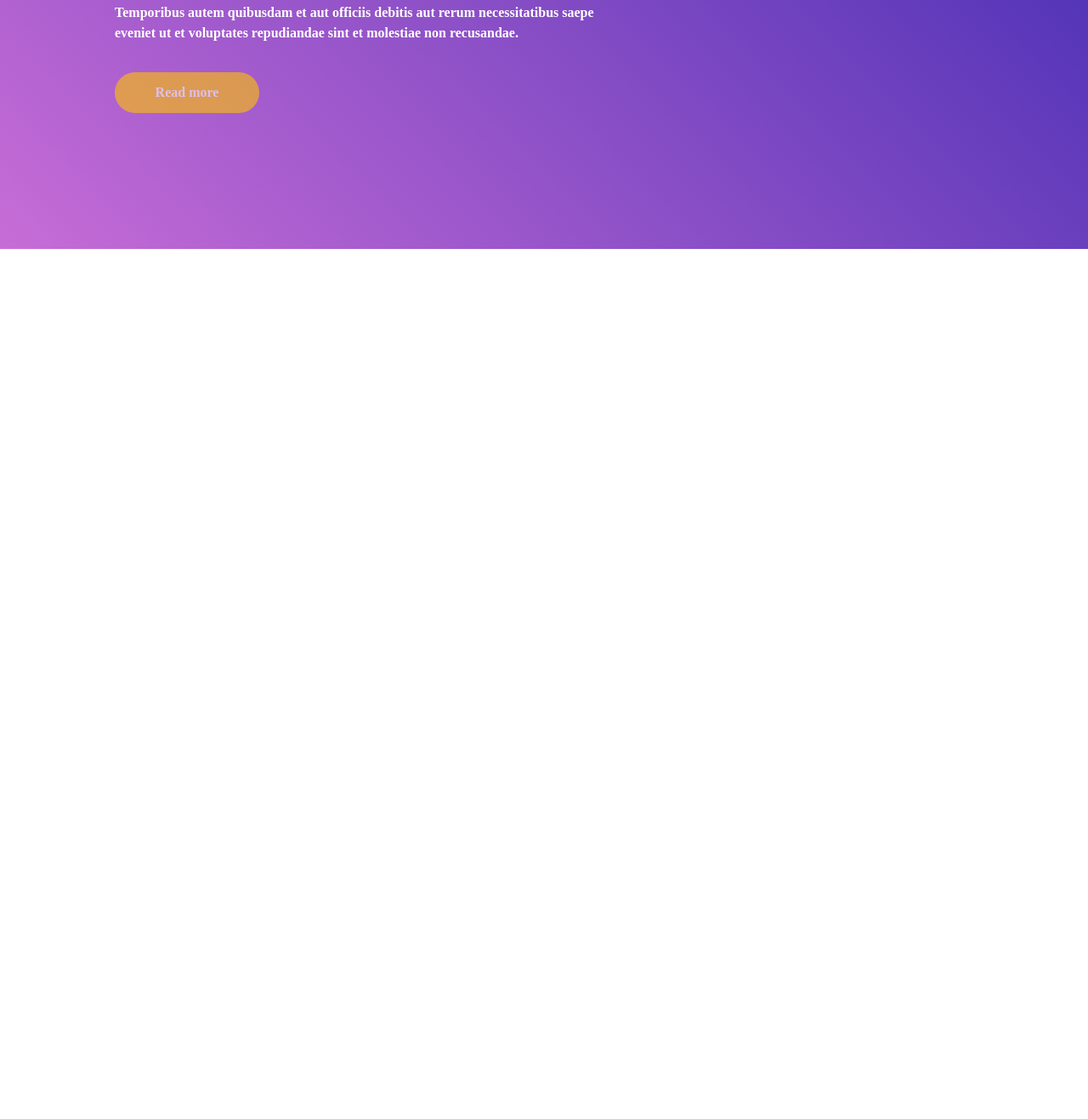
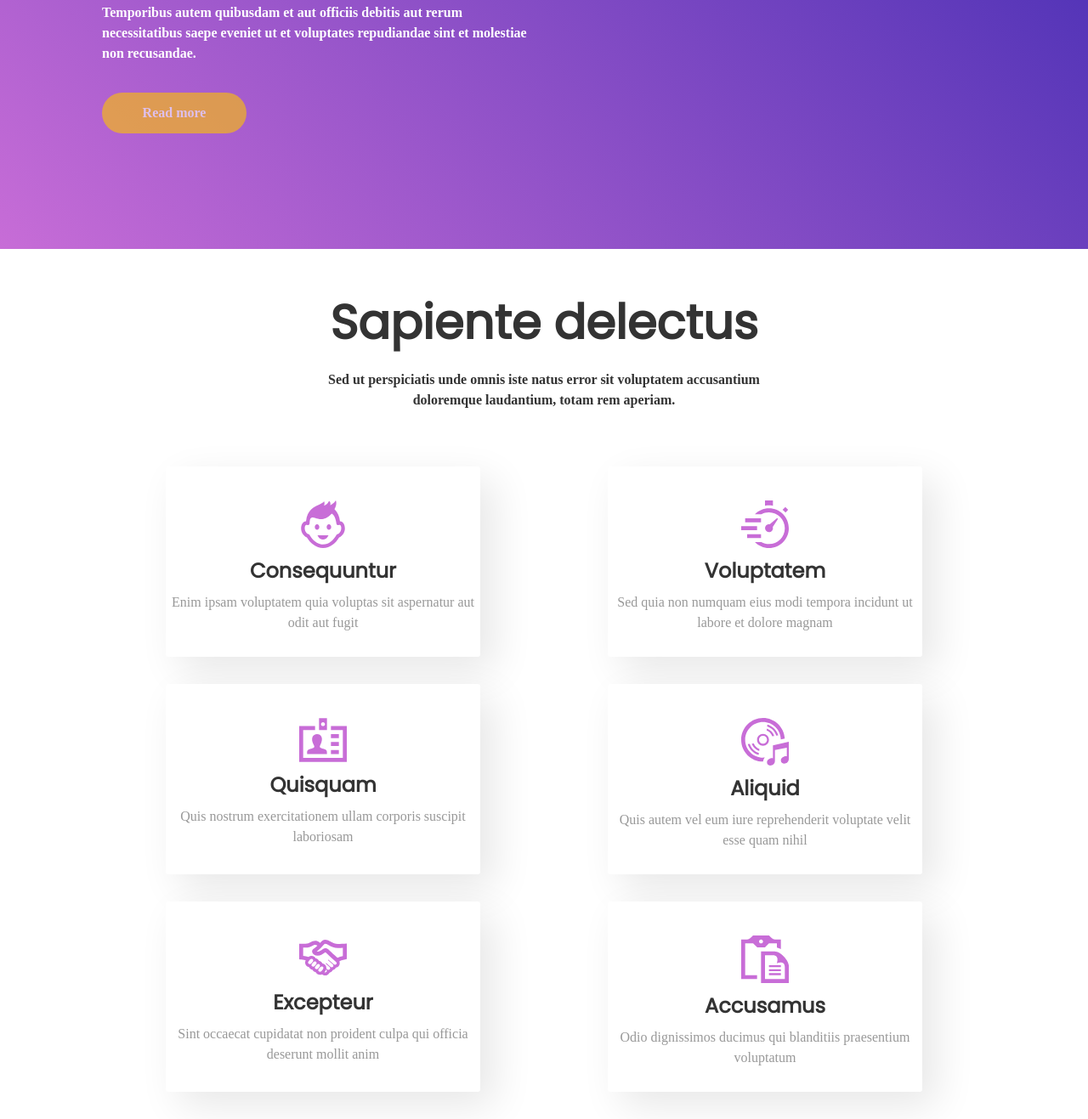
Before and after one commit to Git-DmR/project_3, a plain HTML site: page index.html in a window 1280 px wide. Shown: the part 475-1792 px from the top of the page at 85% size. Before the commit the page ends 800 px from the top, so only its background shows below. Drawn offline with Linux system fonts and the light colour scheme; a web font is replaced by a local one.

Commit message:
DEV: add second page

```diff
--- a/css/fonts-style.css
+++ b/css/fonts-style.css
@@ -12,6 +12,15 @@ h1 {
   color: #ffffff;
 }
 
+h2 {
+  font-family: "Poppins";
+  font-weight: 700;
+  font-style: normal;
+  font-size: 56px;
+  line-height: 64px;
+  color: #333333;
+}
+
 h3 {
   font-family: "Poppins";
   font-weight: 700;
@@ -21,12 +30,21 @@ h3 {
   color: #ffffff;
 }
 
+h4 {
+  font-family: "Poppins";
+  font-weight: 700;
+  font-style: normal;
+  font-size: 24px;
+  line-height: 32px;
+  color: #333333;
+}
+
 @font-face {
   font-family: "Source Sans Pro";
   src: url(../src/fonts/Source_Sans_Pro/SourceSansPro-Regular.ttf);
 }
 
-.text {
+.text-light {
   font-family: "Source Sans Pro";
   font-weight: 600;
   font-style: normal;
@@ -34,3 +52,23 @@ h3 {
   line-height: 24px;
   color: #ffffff;
 }
+
+.text-gray {
+  font-family: "Source Sans Pro";
+  font-weight: 400;
+  font-style: normal;
+  font-size: 16px;
+  line-height: 24px;
+  color: #333333;
+  mix-blend-mode: normal;
+  opacity: 0.5;
+}
+
+.text-dark {
+  font-family: "Source Sans Pro";
+  font-weight: 600;
+  font-style: normal;
+  font-size: 16px;
+  line-height: 24px;
+  color: #333333;
+}
--- a/css/page-style.css
+++ b/css/page-style.css
@@ -9,15 +9,19 @@
   max-width: 1440px;
 }
 
+/*============================================================================== start-page */
+
 #start-page {
-  height: 768px;
+  width: 100%;
+  min-height: 768px;
+  padding-bottom: 34px;
   background: linear-gradient(224.72deg, #3023ae -1%, #c86dd7 100.5%);
 }
 
 .header {
   max-height: 80px;
   margin-bottom: 156px;
-  padding: 17px 0px 15px 135px;
+  padding: 17px 0px 15px 9.375%;
   background: #5a27a4;
   mix-blend-mode: normal;
   opacity: 0.8;
@@ -29,17 +33,19 @@
 }
 
 .start-page_title {
-  width: 449px;
-  height: 216px;
+  width: 30%;
+  max-width: 449px;
+  min-height: 216px;
   margin-bottom: 26px;
-  padding-left: 135px;
+  padding-left: 9.375%;
 }
 
 .start-page_description {
-  width: 705px;
-  height: 48px;
+  width: 50%;
+  max-width: 705px;
+  min-height: 48px;
   margin-bottom: 34px;
-  padding-left: 135px;
+  padding-left: 9.375%;
 }
 
 .start-page_description p {
@@ -63,3 +69,72 @@
 .button:hover {
   opacity: 1;
 }
+
+/*============================================================================== second-page */
+
+#second-page {
+  min-height: 768px;
+  background: #ffffff;
+  padding-top: 55px;
+  display: flex;
+  flex-direction: column;
+}
+
+.second-page_title {
+  width: 100%;
+  min-height: 64px;
+  text-align: center;
+  margin-bottom: 23px;
+}
+
+.second-page_description {
+  width: 100%;
+  min-height: 50px;
+  display: flex;
+  justify-content: center;
+  margin-bottom: 32px;
+}
+
+.second-page_description p {
+  width: 570px;
+  text-align: center;
+}
+
+.second-page_card-box {
+  width: 81.25%;
+  min-height: 480px;
+  padding-top: 32px;
+  display: flex;
+  flex-wrap: wrap;
+  justify-content: space-around;
+  align-self: center;
+}
+
+.second-page_card-box .card {
+  width: 370px;
+  height: 224px;
+  margin-bottom: 32px;
+  padding-top: 40px;
+  padding-bottom: 32px;
+  display: flex;
+  flex-direction: column;
+  align-items: center;
+  background: #ffffff;
+  box-shadow: 16px 16px 48px rgba(0, 0, 0, 0.0994678);
+  border-radius: 3px;
+}
+
+.second-page_card-box .card img {
+  width: 56px;
+  height: 56px;
+  margin-bottom: 11px;
+}
+
+.second-page_card-box .card h4 {
+  margin-bottom: 9px;
+  text-align: center;
+}
+
+.second-page_card-box .card p {
+  text-align: center;
+}
--- a/index.html
+++ b/index.html
@@ -9,6 +9,7 @@
   </head>
   <body>
     <div class="conteiner">
+      <!-- start-page -->
       <section id="start-page">
         <header class="header">
           <div class="header_logo"><h3>RELAP</h3></div>
@@ -17,11 +18,53 @@
           <h1>Sint et molestiae recusandae</h1>
         </div>
         <div class="start-page_description">
-          <p class="text">
+          <p class="text-light">
             Temporibus autem quibusdam et aut officiis debitis aut rerum necessitatibus saepe eveniet ut et voluptates
             repudiandae sint et molestiae non recusandae.
           </p>
-          <button class="button"><p class="text">Read more</p></button>
+          <button class="button"><p class="text-light">Read more</p></button>
+        </div>
+      </section>
+      <!-- second-page -->
+      <section id="second-page">
+        <div class="second-page_title"><h2>Sapiente delectus</h2></div>
+        <div class="second-page_description">
+          <p class="text-dark">
+            Sed ut perspiciatis unde omnis iste natus error sit voluptatem accusantium doloremque laudantium, totam rem
+            aperiam.
+          </p>
+        </div>
+        <div class="second-page_card-box">
+          <div class="card">
+            <img src="/src/images/second-page-icons/icon-2-1.svg" alt="icon-2-1.svg" />
+            <h4>Consequuntur</h4>
+            <p class="text-gray">Enim ipsam voluptatem quia voluptas sit aspernatur aut odit aut fugit</p>
+          </div>
+          <div class="card">
+            <img src="/src/images/second-page-icons/icon-2-2.svg" alt="icon-2-2.svg" />
+            <h4>Voluptatem</h4>
+            <p class="text-gray">Sed quia non numquam eius modi tempora incidunt ut labore et dolore magnam</p>
+          </div>
+          <div class="card">
+            <img src="/src/images/second-page-icons/icon-2-3.svg" alt="icon-2-3.svg" />
+            <h4>Quisquam</h4>
+            <p class="text-gray">Quis nostrum exercitationem ullam corporis suscipit laboriosam</p>
+          </div>
+          <div class="card">
+            <img src="/src/images/second-page-icons/icon-2-4.svg" alt="icon-2-4.svg" />
+            <h4>Aliquid</h4>
+            <p class="text-gray">Quis autem vel eum iure reprehenderit voluptate velit esse quam nihil</p>
+          </div>
+          <div class="card">
+            <img src="/src/images/second-page-icons/icon-2-5.svg" alt="icon-2-5.svg" />
+            <h4>Excepteur</h4>
+            <p class="text-gray">Sint occaecat cupidatat non proident culpa qui officia deserunt mollit anim</p>
+          </div>
+          <div class="card">
+            <img src="/src/images/second-page-icons/icon-2-6.svg" alt="icon-2-6.svg" />
+            <h4>Accusamus</h4>
+            <p class="text-gray">Odio dignissimos ducimus qui blanditiis praesentium voluptatum</p>
+          </div>
         </div>
       </section>
     </div>
```
Also changed, not shown: src/images/second-page-icons/icon-2-1.svg (added), src/images/second-page-icons/icon-2-2.svg (added), src/images/second-page-icons/icon-2-3.svg (added), src/images/second-page-icons/icon-2-4.svg (added), src/images/second-page-icons/icon-2-5.svg (added), src/images/second-page-icons/icon-2-6.svg (added).
